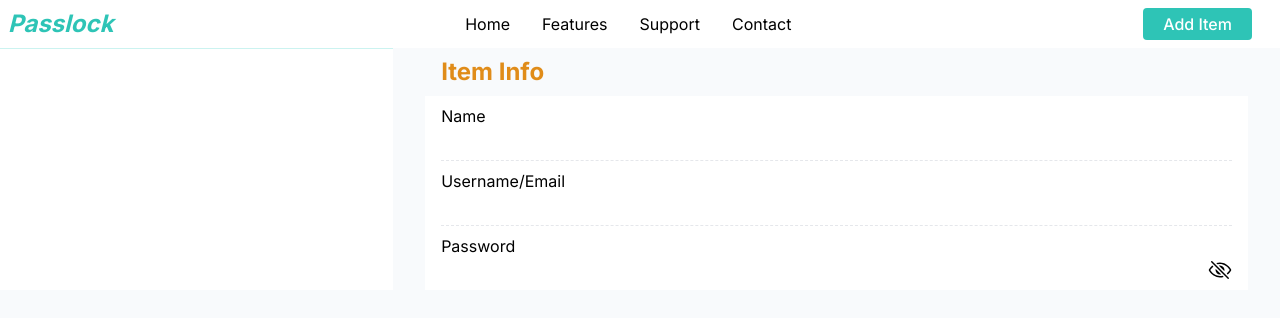
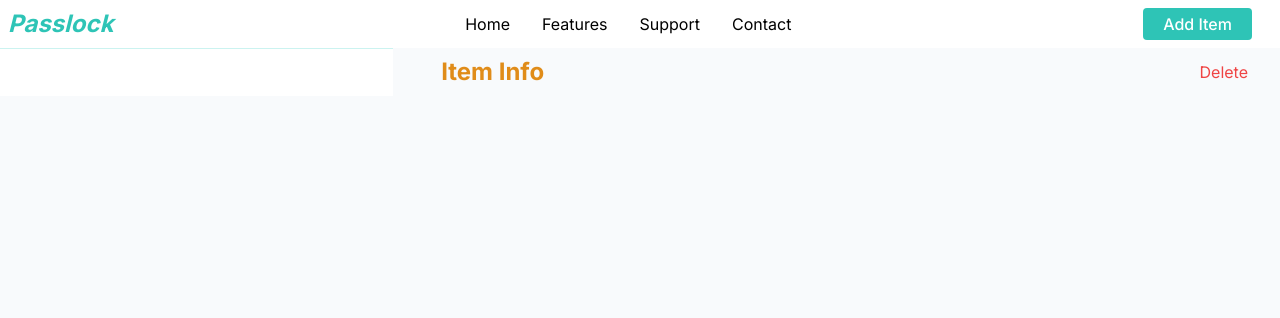
Before and after one commit to Tonnykimanthi/passlock, a Next.js app: page /demo in a window 1280 px wide. Shown: the top 318 px of the page. Built offline with nearby package versions, Linux system fonts and the light colour scheme.

Commit message:
Delete item from UI &  LS

```diff
--- a/components/layout/ItemInfo.tsx
+++ b/components/layout/ItemInfo.tsx
@@ -1,36 +1,44 @@
 "use client";
 
-import { useContext, useState } from "react";
+import { useContext, useState, useEffect } from "react";
 import AddItemForm from "../ui/AddItemForm";
 import { AppContext, Context } from "@/context/Store";
 import { IoEyeOutline } from "react-icons/io5";
 import { IoEyeOffOutline } from "react-icons/io5";
 
 const ItemInfo = () => {
-  const { selectedItem, itemsList, handleFormIsOpen } = useContext(
+  const { selectedItem, itemsList, handleFormIsOpen, handleDeleteItem } = useContext(
     AppContext,
   ) as Context;
   const [passwordIsVisible, setPasswordIsVisible] = useState(false);
 
   return (
     <section className="flex basis-3/4 flex-col px-2 sm:px-5 md:px-8">
-      <div className="my-2">
+      <div className="my-2 flex items-center justify-between">
         <h5 className="pl-4 text-2xl font-bold text-accentDark">Item Info</h5>
+        <button className="text-red-500" onClick={handleDeleteItem}>Delete</button>
       </div>
       <AddItemForm />
       <div className="divide-y-[1px] divide-dashed bg-white px-4 [&>article>div>input]:font-bold [&>article>div>input]:outline-none [&>article]:grid [&>article]:py-2">
+        {itemsList[selectedItem] && (
+          <>
             <article>
               <label htmlFor="name">Name</label>
               <input
                 type="text"
-            value={itemsList[selectedItem]?.name}
+                value={itemsList[selectedItem].name}
+                readOnly
                 className="font-bold outline-none"
               />
             </article>
             <article>
               <label htmlFor="username">Username/Email</label>
               <div>
-            <input type="text" value={itemsList[selectedItem]?.userName} />
+                <input
+                  type="text"
+                  value={itemsList[selectedItem].userName}
+                  readOnly
+                />
               </div>
             </article>
             <article>
@@ -38,7 +46,8 @@ const ItemInfo = () => {
               <div className="flex justify-between">
                 <input
                   type={`${passwordIsVisible ? "text" : "password"}`}
-              value={itemsList[selectedItem]?.password}
+                  value={itemsList[selectedItem].password}
+                  readOnly
                 />
                 <IoEyeOffOutline
                   className={`h-6 w-6 cursor-pointer ${passwordIsVisible ? "hidden" : ""}`}
@@ -50,6 +59,8 @@ const ItemInfo = () => {
                 />
               </div>
             </article>
+          </>
+        )}
       </div>
     </section>
   );
--- a/components/layout/Items.tsx
+++ b/components/layout/Items.tsx
@@ -4,8 +4,13 @@ import { AppContext, Context } from "@/context/Store";
 import { useContext, useEffect } from "react";
 
 const ItemsList = () => {
-  const { itemsList, setItemsList, handleSelectedItem, selectedItem } =
-    useContext(AppContext) as Context;
+  const {
+    itemsList,
+    setItemsList,
+    handleSelectedItem,
+    selectedItem,
+    handleDeleteItem,
+  } = useContext(AppContext) as Context;
 
   useEffect(() => {
     const storedValue = JSON.parse(localStorage.getItem("itemsList") || "[]");
--- a/context/Store.tsx
+++ b/context/Store.tsx
@@ -4,6 +4,7 @@ import {
   Dispatch,
   SetStateAction,
   createContext,
+  useEffect,
   useState,
 } from "react";
 
@@ -29,6 +30,7 @@ export type Context = {
   formIsOpen: boolean;
   setFormIsOpen: Dispatch<SetStateAction<boolean>>;
   handleFormIsOpen: () => void;
+  handleDeleteItem: () => void;
 };
 
 export const AppContext = createContext<Context | null>(null);
@@ -48,6 +50,13 @@ const ContextWrapper = ({ children }: { children: React.ReactNode }) => {
     setFormIsOpen((prev) => !prev);
   };
 
+  const handleDeleteItem = () => {
+    const filteredItems = itemsList.filter(item => item !== itemsList[selectedItem])
+    setItemsList(filteredItems)
+    localStorage.setItem('itemsList', JSON.stringify(filteredItems))
+    setSelectedItem(filteredItems.length - 1)
+  }
+
   return (
     <AppContext.Provider
       value={{
@@ -64,6 +73,7 @@ const ContextWrapper = ({ children }: { children: React.ReactNode }) => {
         formIsOpen,
         setFormIsOpen,
         handleFormIsOpen,
+        handleDeleteItem
       }}
     >
       {children}
```
Lines whose indentation alone changed are shown as unchanged.
